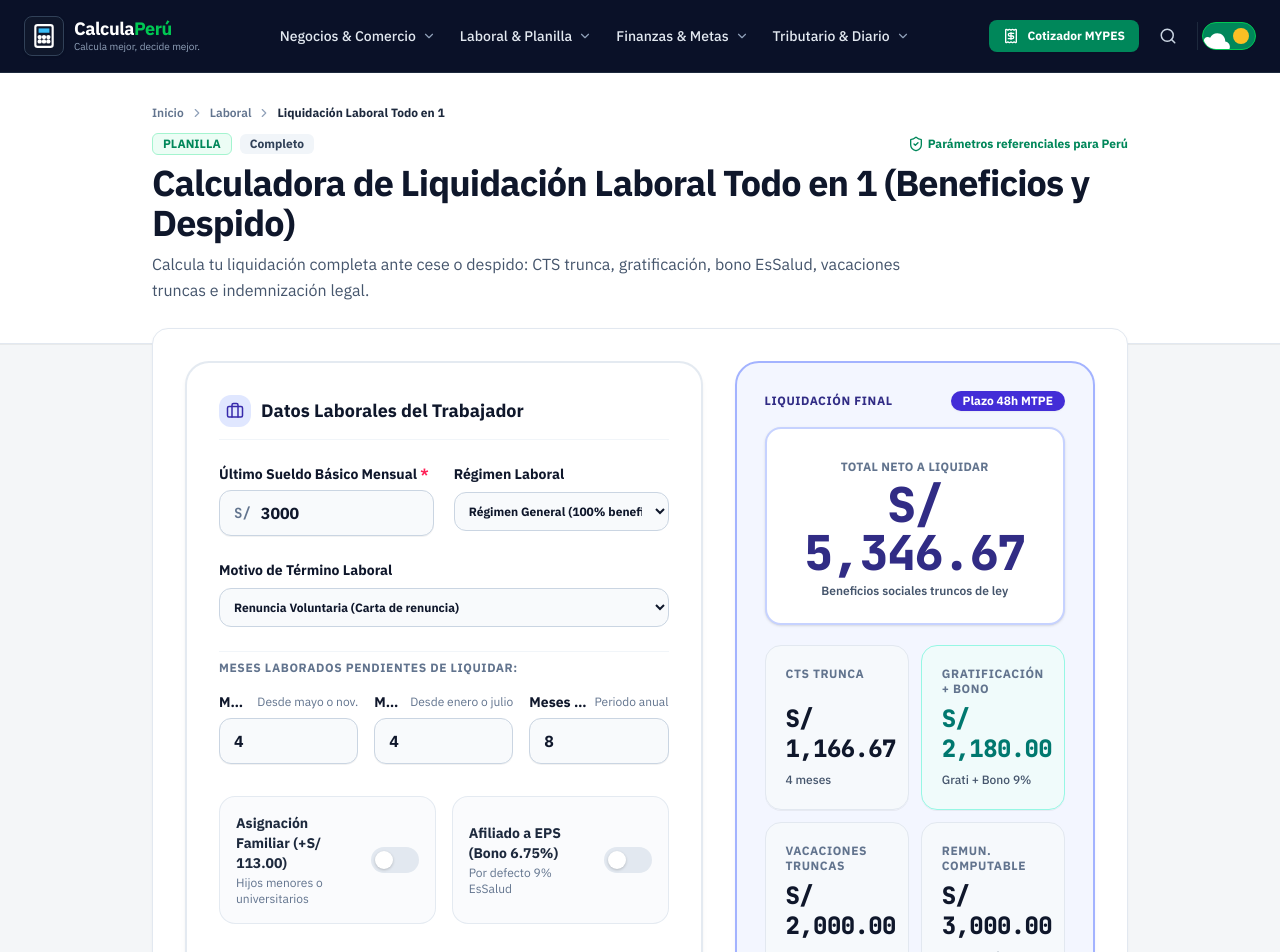
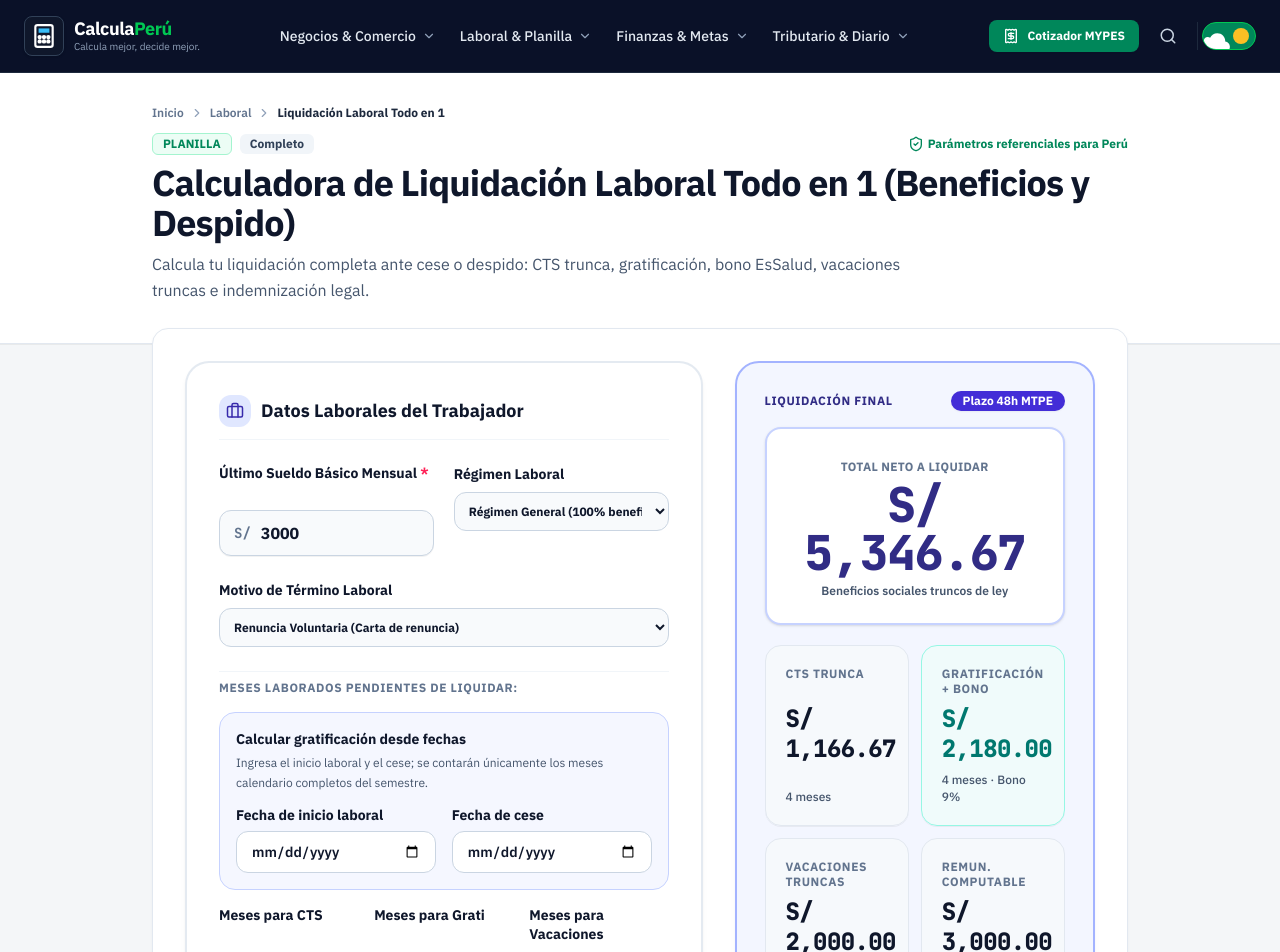
Before and after one commit to JonathanRAD/CalculadoraPeru, a Next.js app: page /liquidacion-laboral in a window 1280 px wide. Shown: the top 952 px of the page. Built offline with nearby package versions, Linux system fonts and the light colour scheme.

Commit message:
feat: mejora de estructura html en algunas partes y calcular grati a partir de inicio laboral

```diff
--- a/src/app/(calculadoras)/liquidacion-laboral/page.tsx
+++ b/src/app/(calculadoras)/liquidacion-laboral/page.tsx
@@ -8,6 +8,7 @@ import {
   LaborRegime,
   SeparationReason,
 } from '@/core/calculators/severancePay';
+import { calculateCompleteGratificationMonths } from '@/core/calculators/laborPeriods';
 import { formatCurrency } from '@/core/math/formatters';
 import { InputNumber } from '@/shared/components/ui/InputNumber';
 import { SwitchToggle } from '@/shared/components/ui/SwitchToggle';
@@ -41,10 +42,18 @@ export default function LiquidacionLaboralPage() {
   const [monthsInLastSemesterCts, setMonthsInLastSemesterCts] = useState<number>(4);
   const [monthsInLastSemesterGrati, setMonthsInLastSemesterGrati] = useState<number>(4);
   const [monthsInLastYearVacations, setMonthsInLastYearVacations] = useState<number>(8);
+  const [employmentStartDate, setEmploymentStartDate] = useState<string>('');
+  const [terminationDate, setTerminationDate] = useState<string>('');
 
   // Despido arbitrario
   const [totalYearsWorked, setTotalYearsWorked] = useState<number>(2);
   const [totalMonthsWorked, setTotalMonthsWorked] = useState<number>(6);
+
+  const automaticGratiMonths = employmentStartDate && terminationDate
+    ? calculateCompleteGratificationMonths(employmentStartDate, terminationDate)
+    : null;
+  const hasInvalidDateRange = Boolean(employmentStartDate && terminationDate && automaticGratiMonths === null);
+  const effectiveGratiMonths = automaticGratiMonths ?? monthsInLastSemesterGrati;
 
   const result = calculateSeverancePay({
     baseSalary,
@@ -53,7 +62,7 @@ export default function LiquidacionLaboralPage() {
     separationReason,
     hasEps,
     monthsInLastSemesterCts,
-    monthsInLastSemesterGrati,
+    monthsInLastSemesterGrati: effectiveGratiMonths,
     monthsInLastYearVacations,
     totalYearsWorkedForIndemnity: totalYearsWorked,
     totalMonthsWorkedForIndemnity: totalMonthsWorked,
@@ -182,6 +191,45 @@ ${isDismissal ? `Indemnización por Despido: ${formatCurrency(result.arbitraryDi
               Meses laborados pendientes de liquidar:
             </h3>
 
+            <div className="rounded-2xl border border-indigo-200 bg-indigo-50/60 p-4 dark:border-indigo-900 dark:bg-indigo-950/30">
+              <div className="mb-3">
+                <p className="text-sm font-bold text-slate-900 dark:text-white">Calcular gratificación desde fechas</p>
+                <p className="mt-1 text-xs leading-5 text-slate-600 dark:text-slate-400">Ingresa el inicio laboral y el cese; se contarán únicamente los meses calendario completos del semestre.</p>
+              </div>
+              <div className="grid grid-cols-1 gap-4 sm:grid-cols-2">
+                <label className="flex flex-col gap-1.5 text-xs font-bold text-slate-900 dark:text-slate-200 sm:text-sm">
+                  Fecha de inicio laboral
+                  <input
+                    type="date"
+                    value={employmentStartDate}
+                    max={terminationDate || undefined}
+                    onInput={(event) => setEmploymentStartDate(event.currentTarget.value)}
+                    onChange={(event) => setEmploymentStartDate(event.target.value)}
+                    className="rounded-xl border border-slate-300 bg-white px-3.5 py-2.5 font-semibold text-slate-900 outline-none focus:border-indigo-600 focus:ring-2 focus:ring-indigo-600/15 dark:border-slate-700 dark:bg-slate-950 dark:text-white"
+                  />
+                </label>
+                <label className="flex flex-col gap-1.5 text-xs font-bold text-slate-900 dark:text-slate-200 sm:text-sm">
+                  Fecha de cese
+                  <input
+                    type="date"
+                    value={terminationDate}
+                    min={employmentStartDate || undefined}
+                    onInput={(event) => setTerminationDate(event.currentTarget.value)}
+                    onChange={(event) => setTerminationDate(event.target.value)}
+                    className="rounded-xl border border-slate-300 bg-white px-3.5 py-2.5 font-semibold text-slate-900 outline-none focus:border-indigo-600 focus:ring-2 focus:ring-indigo-600/15 dark:border-slate-700 dark:bg-slate-950 dark:text-white"
+                  />
+                </label>
+              </div>
+              {hasInvalidDateRange && (
+                <p className="mt-3 text-xs font-semibold text-rose-700 dark:text-rose-300">La fecha de cese debe ser igual o posterior al inicio laboral.</p>
+              )}
+              {automaticGratiMonths !== null && (
+                <p className="mt-3 text-xs font-semibold text-indigo-800 dark:text-indigo-300">
+                  Gratificación trunca: {automaticGratiMonths} {automaticGratiMonths === 1 ? 'mes calendario completo' : 'meses calendario completos'} en el semestre del cese.
+                </p>
+              )}
+            </div>
+
             <div className="grid grid-cols-1 sm:grid-cols-3 gap-4">
               <InputNumber
                 id="ctsMonths"
@@ -196,12 +244,13 @@ ${isDismissal ? `Indemnización por Despido: ${formatCurrency(result.arbitraryDi
               <InputNumber
                 id="gratiMonths"
                 label="Meses para Grati"
-                helpText="Desde enero o julio"
-                value={monthsInLastSemesterGrati}
+                helpText={automaticGratiMonths !== null ? 'Calculado por fechas' : 'Desde enero o julio'}
+                value={effectiveGratiMonths}
                 onChange={(val) => setMonthsInLastSemesterGrati(val)}
                 min={0}
                 max={6}
                 placeholder="4"
+                disabled={automaticGratiMonths !== null}
               />
               <InputNumber
                 id="vacMonths"
@@ -274,7 +323,7 @@ ${isDismissal ? `Indemnización por Despido: ${formatCurrency(result.arbitraryDi
                 label="Gratificación + Bono"
                 value={formatCurrency(result.truncatedGrati + result.essaludBonus)}
                 type="success"
-                subValue={`Grati + Bono ${hasEps ? '6.75%' : '9%'}`}
+                subValue={`${effectiveGratiMonths} meses · Bono ${hasEps ? '6.75%' : '9%'}`}
               />
               <ResultMetricCard
                 label="Vacaciones Truncas"
@@ -309,6 +358,11 @@ ${isDismissal ? `Indemnización por Despido: ${formatCurrency(result.arbitraryDi
                     { label: 'Último Sueldo Básico', value: formatCurrency(baseSalary) },
                     { label: 'Asignación Familiar', value: hasFamilyAllowance ? 'S/ 113.00' : 'S/ 0.00' },
                     { label: 'Régimen Laboral', value: laborRegime === 'general' ? 'Régimen General (100%)' : laborRegime === 'pequena_empresa' ? 'Pequeña Empresa MYPE (50%)' : 'Microempresa' },
+                    ...(employmentStartDate && terminationDate && !hasInvalidDateRange ? [
+                      { label: 'Fecha de inicio laboral', value: employmentStartDate },
+                      { label: 'Fecha de cese', value: terminationDate },
+                      { label: 'Meses completos para gratificación', value: String(effectiveGratiMonths) },
+                    ] : []),
                     { label: 'CTS Trunca', value: formatCurrency(result.truncatedCts) },
                     { label: 'Gratificación Trunca', value: formatCurrency(result.truncatedGrati) },
                     { label: `Bonificación EsSalud (${hasEps ? '6.75%' : '9%'})`, value: formatCurrency(result.essaludBonus) },
--- /dev/null
+++ b/src/core/calculators/laborPeriods.ts
@@ -0,0 +1,51 @@
+interface CalendarDate {
+  year: number;
+  month: number;
+  day: number;
+}
+
+function parseIsoDate(value: string): CalendarDate | null {
+  const match = /^(\d{4})-(\d{2})-(\d{2})$/.exec(value);
+  if (!match) return null;
+
+  const year = Number(match[1]);
+  const month = Number(match[2]);
+  const day = Number(match[3]);
+  const daysInMonth = new Date(Date.UTC(year, month, 0)).getUTCDate();
+
+  if (month < 1 || month > 12 || day < 1 || day > daysInMonth) return null;
+  return { year, month, day };
+}
+
+function monthIndex(date: CalendarDate) {
+  return (date.year * 12) + date.month - 1;
+}
+
+/**
+ * Obtiene los meses calendario completos laborados dentro del semestre de cese.
+ * Enero-junio corresponde a la gratificación de julio y julio-diciembre a Navidad.
+ */
+export function calculateCompleteGratificationMonths(
+  employmentStartIso: string,
+  terminationIso: string,
+): number | null {
+  const employmentStart = parseIsoDate(employmentStartIso);
+  const termination = parseIsoDate(terminationIso);
+  if (!employmentStart || !termination || monthIndex(employmentStart) > monthIndex(termination)) return null;
+  if (monthIndex(employmentStart) === monthIndex(termination) && employmentStart.day > termination.day) return null;
+
+  const semesterStartMonth = termination.month <= 6 ? 1 : 7;
+  const semesterStart: CalendarDate = { year: termination.year, month: semesterStartMonth, day: 1 };
+  const effectiveStart = monthIndex(employmentStart) < monthIndex(semesterStart)
+    ? semesterStart
+    : employmentStart;
+
+  let firstEligibleMonth = monthIndex(effectiveStart);
+  if (effectiveStart.day !== 1) firstEligibleMonth += 1;
+
+  let lastEligibleMonth = monthIndex(termination);
+  const lastDayOfTerminationMonth = new Date(Date.UTC(termination.year, termination.month, 0)).getUTCDate();
+  if (termination.day !== lastDayOfTerminationMonth) lastEligibleMonth -= 1;
+
+  return Math.max(0, Math.min(6, lastEligibleMonth - firstEligibleMonth + 1));
+}
--- a/src/shared/components/ui/InputNumber.tsx
+++ b/src/shared/components/ui/InputNumber.tsx
@@ -16,6 +16,7 @@ interface InputNumberProps {
   step?: number | string;
   helpText?: string;
   required?: boolean;
+  disabled?: boolean;
 }
 
 export function InputNumber({
@@ -32,6 +33,7 @@ export function InputNumber({
   step = 'any',
   helpText,
   required = false,
+  disabled = false,
 }: InputNumberProps) {
   const handleChange = (e: React.ChangeEvent<HTMLInputElement>) => {
     let raw = e.target.value;
@@ -67,13 +69,10 @@ export function InputNumber({
   };
 
   return (
-    <div className="flex flex-col gap-1.5 min-w-0">
-      <div className="flex items-center justify-between">
-        <label htmlFor={id} className="text-xs sm:text-sm font-bold text-slate-900 dark:text-slate-200 truncate">
-          {label} {required && <span className="text-rose-500">*</span>}
-        </label>
-        {helpText && <span className="text-xs text-slate-500 dark:text-slate-400 font-normal shrink-0 ml-2">{helpText}</span>}
-      </div>
+    <div className="flex min-w-0 flex-col gap-1.5">
+      <label htmlFor={id} title={label} className="text-xs font-bold leading-snug text-slate-900 dark:text-slate-200 sm:min-h-10 sm:text-sm">
+        {label} {required && <span className="text-rose-500">*</span>}
+      </label>
 
       <div className="relative flex items-center rounded-xl border border-slate-300 dark:border-slate-700 bg-slate-50 dark:bg-slate-950 shadow-2xs transition-all focus-within:border-emerald-700 dark:focus-within:border-emerald-500 focus-within:bg-white dark:focus-within:bg-slate-900 focus-within:ring-2 focus-within:ring-emerald-700/15 overflow-hidden">
         {prefix && (
@@ -86,13 +85,15 @@ export function InputNumber({
           id={id}
           type="number"
           inputMode="decimal"
-          value={value === 0 ? '' : value}
+          value={value === 0 && !disabled ? '' : value}
           onChange={handleChange}
+          disabled={disabled}
           placeholder={placeholder}
           min={min}
           max={max}
           step={step}
-          className={`w-full py-2.5 text-base font-black text-slate-900 dark:text-white placeholder:text-slate-400 dark:placeholder:text-slate-600 outline-none bg-transparent min-w-0 ${
+          aria-describedby={helpText ? `${id}-help` : undefined}
+          className={`w-full min-w-0 bg-transparent py-2.5 text-base font-black text-slate-900 outline-none placeholder:text-slate-400 disabled:cursor-not-allowed disabled:text-slate-500 dark:text-white dark:placeholder:text-slate-600 dark:disabled:text-slate-400 ${
             prefix ? 'pl-1.5' : 'pl-3.5'
           } ${suffix ? 'pr-1.5' : 'pr-3.5'}`}
         />
@@ -103,6 +104,12 @@ export function InputNumber({
           </div>
         )}
       </div>
+
+      {helpText && (
+        <span id={`${id}-help`} className="text-xs font-normal leading-relaxed text-slate-500 dark:text-slate-400">
+          {helpText}
+        </span>
+      )}
     </div>
   );
 }
```
Also changed, not shown: 1 other file (tests, documents, lock files or other folders).
